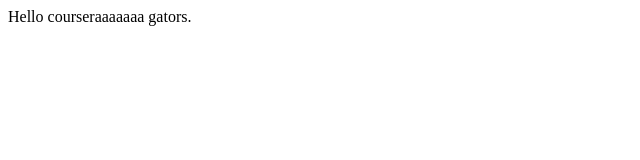
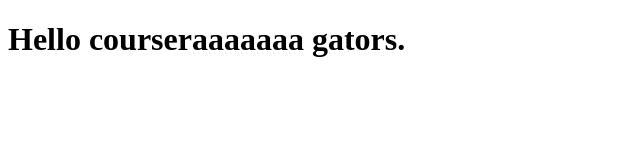
Before and after one commit to CraigRWilliams/html_practice, a plain HTML site: page site/index.html in a window 1280 px wide. Shown: the whole page, without its empty margins (0-640 px from the left). Drawn offline with Linux system fonts and the light colour scheme.

Commit message:
Background inline style

```diff
--- a/site/index.html
+++ b/site/index.html
@@ -4,6 +4,8 @@
 	<title>Hello Coursera!</title>
 </head>
 <body>
+<h1 style="back-ground color:blue">
 Hello courseraaaaaaa gators.
+</h1>
 </body>
 </html>
```
